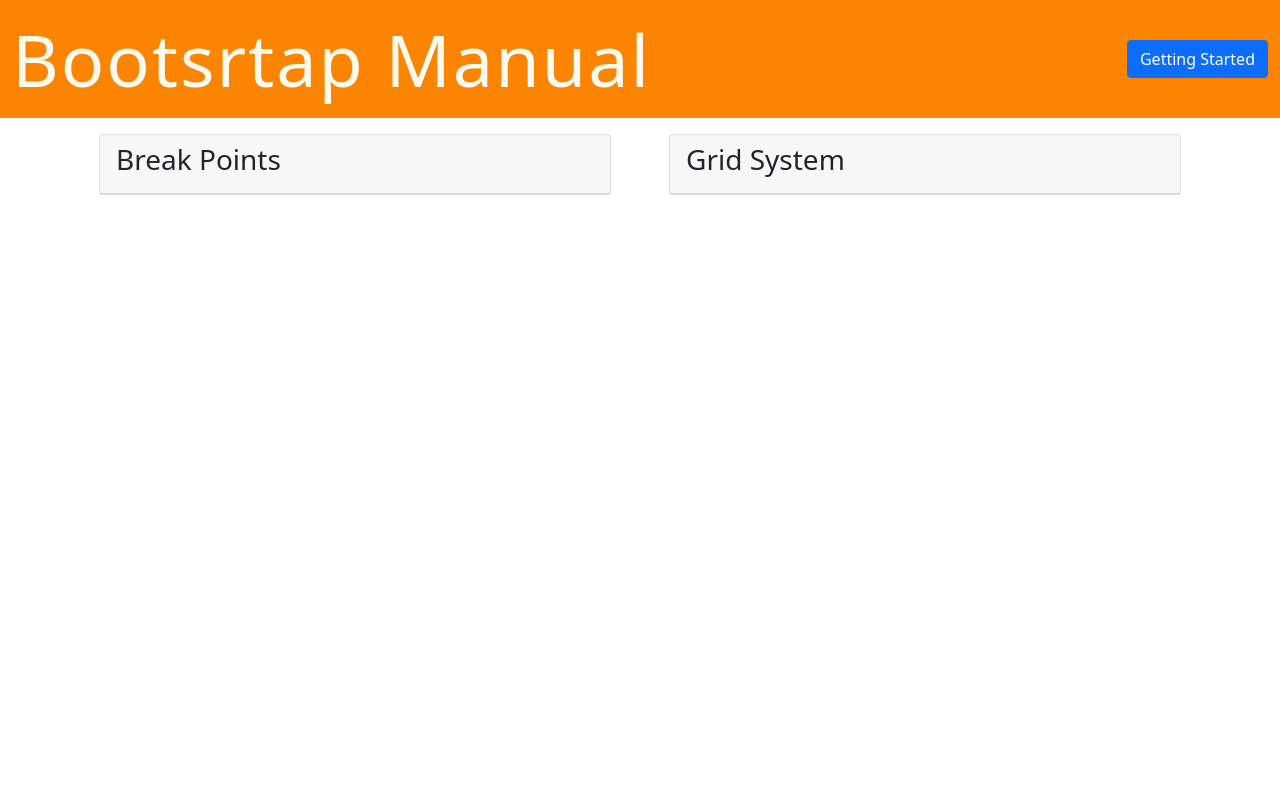
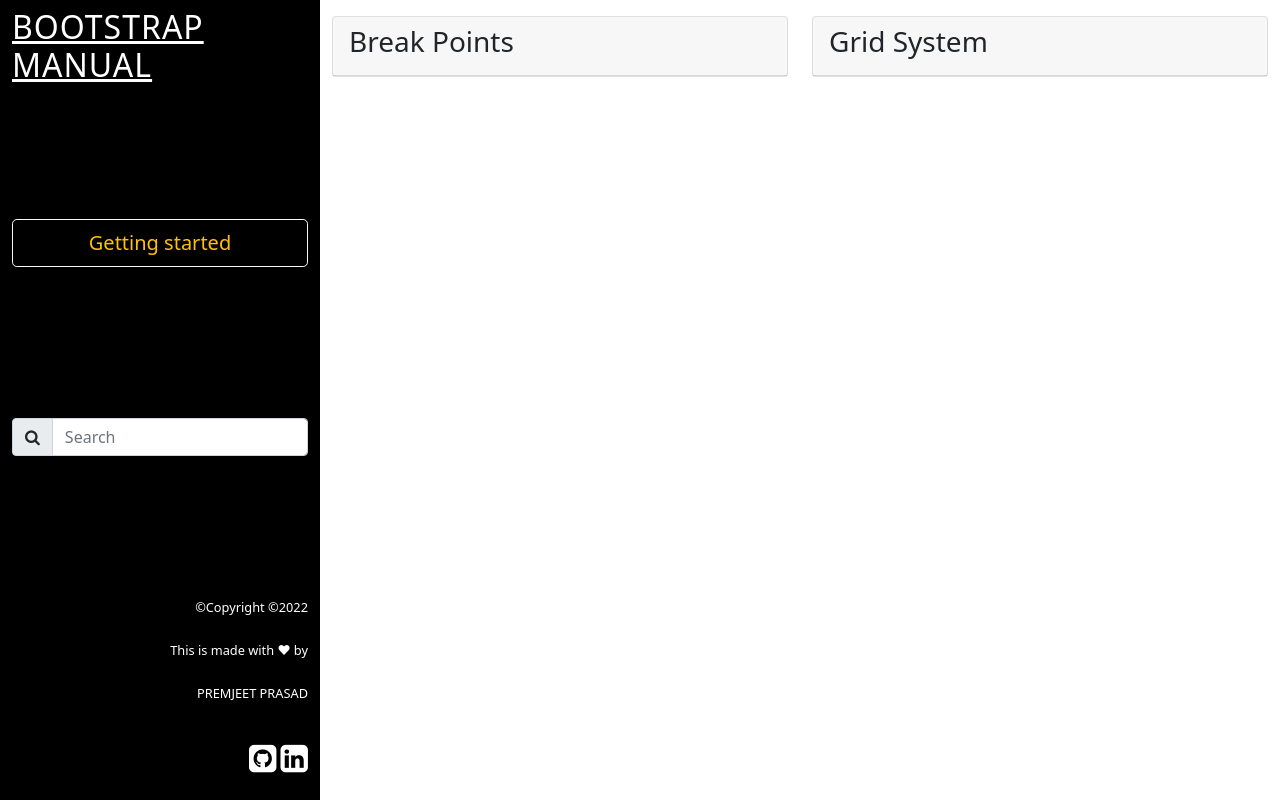
Before and after one commit to prem-jeet/bootstrap_manual, a website with bundled scripts: page index.html in a window 1280 px wide. Built offline with nearby package versions, Linux system fonts and the light colour scheme.

Commit message:
adding aside nav for screens xl and above

```diff
--- a/index.html
+++ b/index.html
@@ -130,31 +130,63 @@
       </div>
     </div>
 
-    <!-- main nav -->
-    <div class="container-fluid main-header">
-      <div class="row align-items-center py-3 mb-3">
-        <div class="col-12 col-md-8 mb-3 mb-md-0" logo>
-          <div class="display-2">Bootsrtap Manual</div>
+    <div class="container-fluid" id="wrapper">
+      <div class="row">
+        <aside class="col-xl-3 d-none d-xl-inline-block">
+          <div class="row h-100">
+            <div class="col-12 mt-2" logo-container>
+              <h2 logo>
+                bootstrap <br />
+                manual
+              </h2>
             </div>
-        <div class="col-12 col-md-4 d-md-flex justify-content-end">
+            <div class="col-12 mt-2 text-end" getting-started-container>
               <button
-            class="btn btn-primary"
+                class="btn btn-outline-light btn-lg w-100 text-warning"
                 data-bs-toggle="modal"
                 data-bs-target="#gettingStartedmodal"
+                getting-started-button
               >
-            Getting Started
+                Getting started
               </button>
+            </div>
+            <div class="col-12 mt-0" search-container>
+              <div class="input-group">
+                <span class="input-group-text">
+                  <i class="fa fa-search"></i>
+                </span>
+                <input type="text" class="form-control" placeholder="Search" />
+              </div>
+            </div>
+
+            <div class="col-12 text-end" footer>
+              <div class="h-100 d-flex flex-column justify-content-evenly">
+                <p class="mb-0">
+                  <span>&copy;Copyright</span>
+                  <span>&copy;2022</span>
+                </p>
+                <p class="mb-0">This is made with &hearts; by</p>
+                <p>PREMJEET PRASAD</p>
+                <div>
+                  <a href=""
+                    ><i social-logo class="fa fa-github-square fa-2x"></i
+                  ></a>
+                  <a href=""
+                    ><i social-logo class="fa fa-linkedin-square fa-2x"></i
+                  ></a>
                 </div>
               </div>
             </div>
+          </div>
+        </aside>
 
-    <!-- main container for content -->
-    <div class="container">
-      <div
-        class="row justify-content-center justify-content-md-evenly row-cols-1 row-cols-lg-2"
-        id="main_content"
-      ></div>
+        <main class="mt-3 col-12 col-xl-9 offset-xl-3">
+          <div class="row row-cols-1 row-cols-md-2 justify-content-center justify-content-md-evenly"
+          id="main_content"></div>
+        </main>
       </div>
+    </div>
+
     <!-- templates -->
 
     <!-- card template -->
@@ -193,7 +225,7 @@
           data-bs-toggle="modal"
           data-bs-target="#outputmodal"
         >
-        <i class="fa fa-gears "></i>
+          <i class="fa fa-gears"></i>
         </button>
 
         <div class="col-12 highlight" code-display-area></div>
--- a/style/style.css
+++ b/style/style.css
@@ -30,6 +30,12 @@
 }
 .fa-search:before {
   content: "\f002";
+}
+.fa-github-square:before {
+  content: "\f092";
+}
+.fa-linkedin-square:before {
+  content: "\f08c";
 }
 
 body {
@@ -136,3 +142,36 @@
     font-size: 80%;
   }
 }
+
+
+
+
+
+/* navbar styles  */
+#wrapper{
+  position: relative;
+}
+aside{
+  background-color: #000;
+  color: #fff;
+  height: 100vh;
+  position: fixed;
+}
+
+aside [logo]{
+  text-transform: uppercase;
+  text-decoration: underline;
+  font-weight: 500;
+  letter-spacing: 1px;
+}
+
+
+aside [getting-started-container]{
+  height: 10%;
+}
+[footer] p{
+  font-size: 80%;
+}
+aside [social-logo]{
+  color: #fff;
+}
```
Lines whose indentation alone changed are shown as unchanged.
